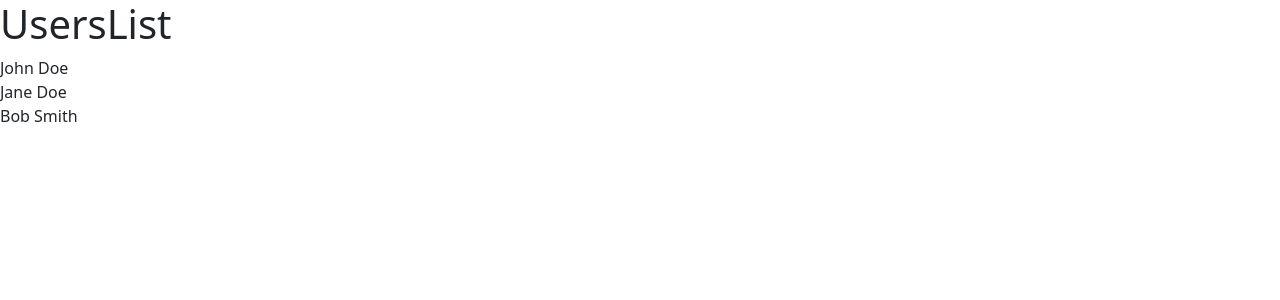
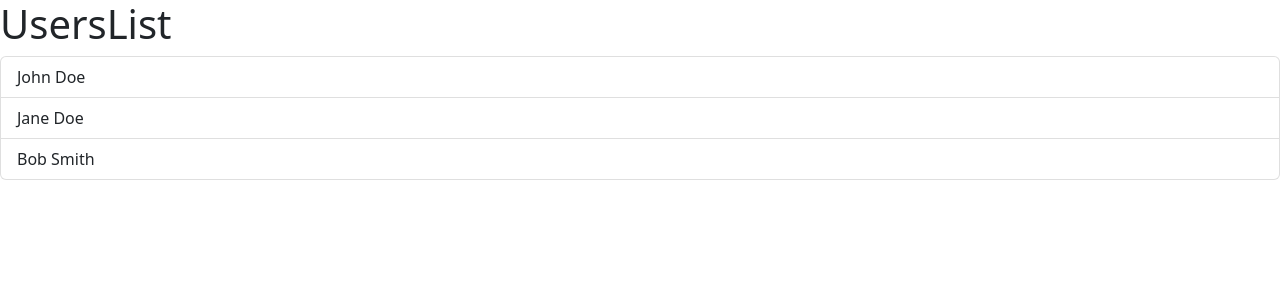
Before and after one commit to AlanCroda/ReactChallenge, a React (Vite) app in the folder react-app/: page / in a window 1280 px wide. Shown: the top 300 px of the page. Built offline with nearby package versions, Linux system fonts and the light colour scheme.

Commit message:
boostrap list-group

```diff
--- a/react-app/src/components/UsersList.tsx
+++ b/react-app/src/components/UsersList.tsx
@@ -13,10 +13,13 @@ function ListGroup() {
     { id: 2, name: "Jane Doe", email: "jane@example.com" },
     { id: 3, name: "Bob Smith", email: "bob@example.com" },
   ];
+
   return (
     <ul className="list-group">
       {items.map((item) => (
-        <li key={item.id}>{item.name}</li>
+        <li className="list-group-item" key={item.id}>
+          {item.name}
+        </li>
       ))}
     </ul>
   );
```
